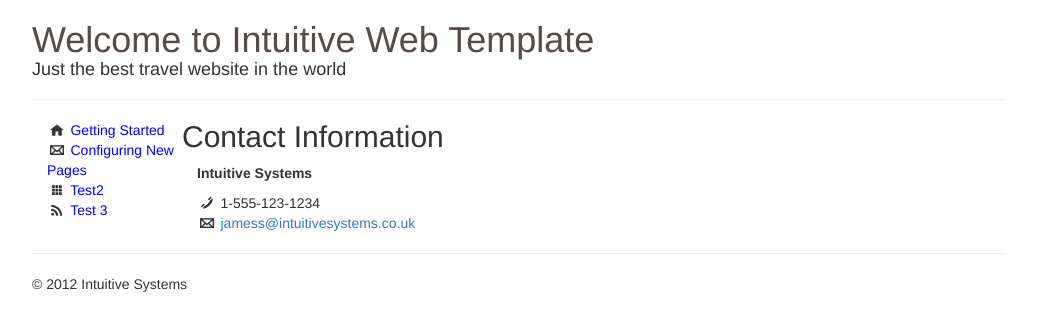
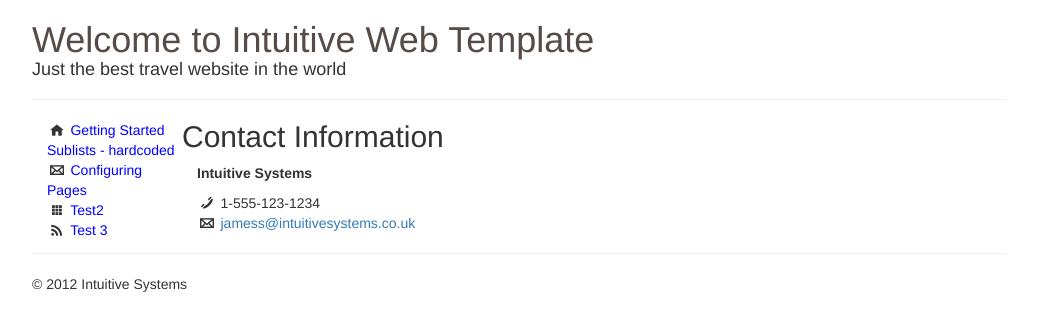
Before and after one commit to Intuitive-James/Documentation, a Jekyll site: the page built from contact.html, in a window 1280 px wide. Shown: the top 331 px of the page, without its empty margins (18-1055 px from the left). Built offline with Jekyll 4.4.1, drawn with Linux system fonts in a browser that asks for light colours; Markdown is read by kramdown in place of the engine named in the settings.

Commit message:
sublists
hardcoded a sub list

```diff
--- a/_layouts/default.html
+++ b/_layouts/default.html
@@ -34,8 +34,11 @@
         <nav>
 
             <ul>
-                <li><i class="icon-home"></i>   <a href="{{site.baseurl}}/">Getting Started</a></li>
-                <li><i class="icon-mail"></i>   <a href="{{site.baseurl}}/contact">Configuring New Pages</a></li>
+                <li><i class="icon-home"></i>   <a href="{{site.baseurl}}/">Getting Started</a>
+				<li>
+					<a>Sublists - hardcoded</a>
+				</li>
+                <li><i class="icon-mail"></i>   <a href="{{site.baseurl}}/contact">Configuring Pages</a></li>
                 <li><i class="icon-th"></i>     <a href="{{site.baseurl}}/archive">Test2</a></li>
                 <li><i class="icon-rss"></i>    <a href="{{site.baseurl}}/feed.xml">Test 3</a></li>
             </ul>
```
